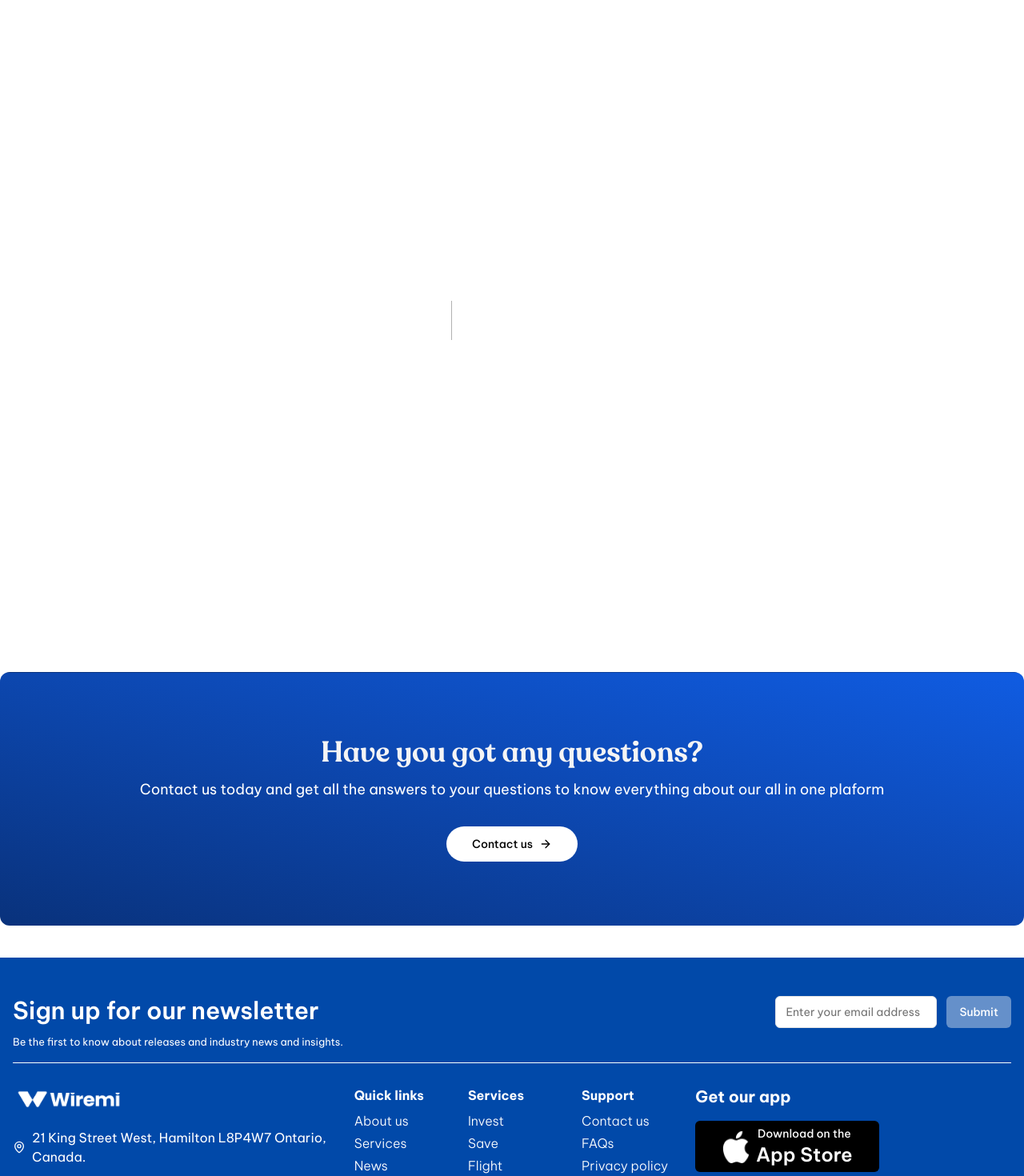
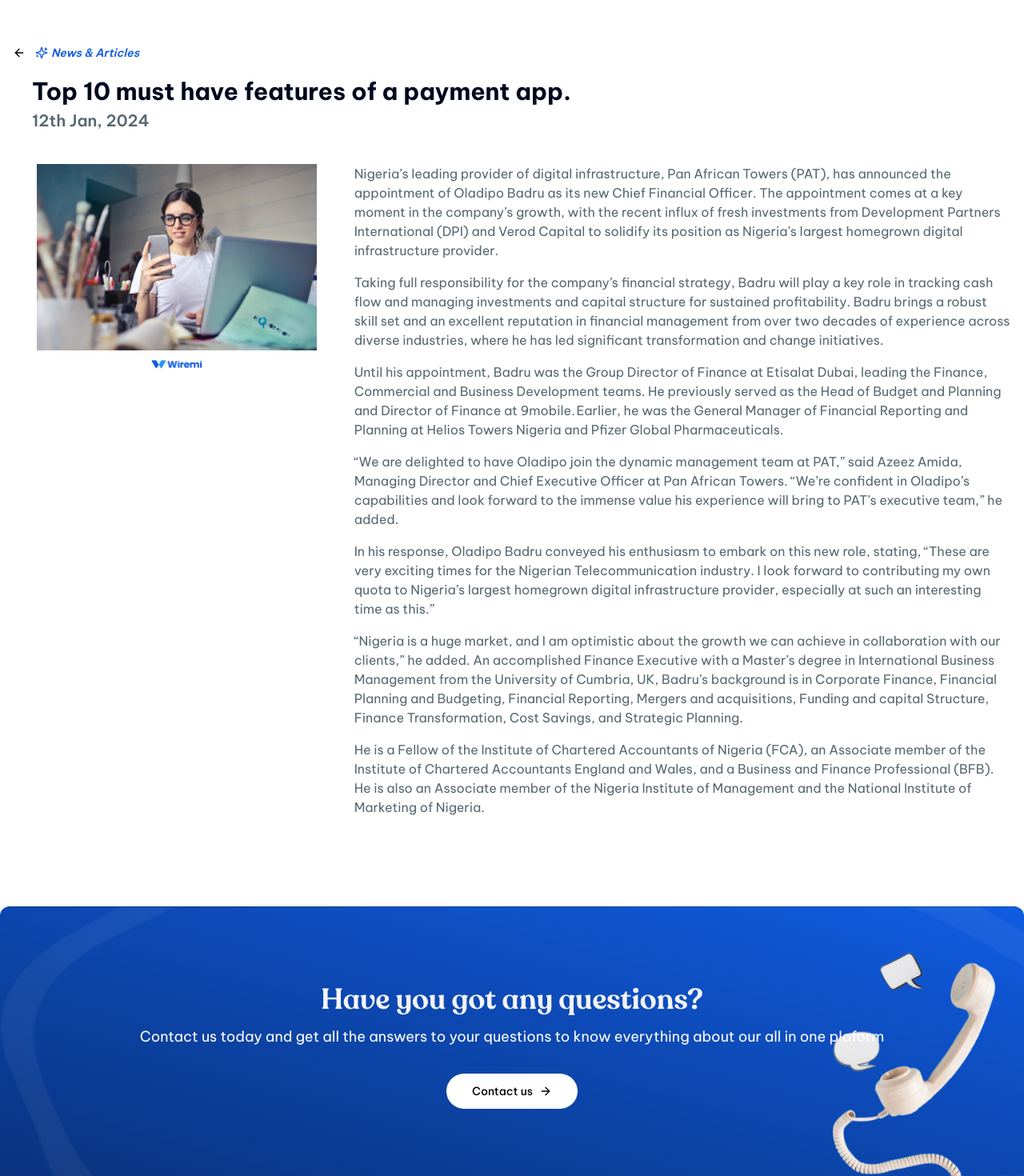
Before and after one commit to adeyemialameen04/wire-mi, a Next.js app: page /news/1 in a window 1280 px wide. Before the commit this address had no page. Shown: the top 1470 px of the page at 80% size. Built offline with nearby package versions, Linux system fonts and the light colour scheme.

Commit message:
feat: fixed cts

```diff
--- a/src/_components/cta.tsx
+++ b/src/_components/cta.tsx
@@ -4,18 +4,34 @@
 
 export default function CTA() {
 	return (
-		<div className="relative container py-20 bg-gradient-to-tr from-[#09327C] to-[#105CE2] border-t border-t-transparent my-10 xl:rounded-xl">
+		<div className="relative container py-24 bg-gradient-to-tr from-[#09327C] to-[#105CE2] border-t border-t-transparent my-10 xl:rounded-xl">
 			<div
 				style={{
 					backgroundImage: "url(/curly-left.png)",
 					backgroundSize: "cover",
+					backgroundPosition: "center",
+					backgroundRepeat: "no-repeat",
+				}}
+				className="absolute bottom-0 top-0 left-0 h-full w-full z-10"
+				data-testid="banner"
+			/>
+			{/* <Image */}
+			{/* 	src={"/telephone.png"} */}
+			{/* 	className="absolute right-0 z-[1] bottom-0" */}
+			{/* 	alt="Telephone Image" */}
+			{/* 	height={420} */}
+			{/* 	width={280} */}
+			{/* /> */}
+			<div
+				style={{
+					backgroundImage: "url(/telephone.png)",
+					backgroundSize: "cover",
 					backgroundPosition: "right",
 					backgroundRepeat: "no-repeat",
 				}}
-				className="absolute inset-0 mix-blend-multiply"
-				data-testid="banner"
+				className="absolute bottom-0 right-0 h-full w-[260px] z-10 hidden md:inline-flex"
 			/>
-			<div className="relative container mx-auto px-6 text-center z-10 flex flex-col">
+			<div className="relative container mx-auto px-4 sm:px-6 text-center z-10 flex flex-col">
 				<h1 className="text-4xl font-semibold text-[#F4F4F5] mb-3 font-recoleta-alt-sb">
 					Have you got any questions?
 				</h1>
--- a/src/app/about-us/_components/core-values.tsx
+++ b/src/app/about-us/_components/core-values.tsx
@@ -8,7 +8,7 @@
 				<SectionHeader className="text-[#105CE2]">
 					Our core values
 				</SectionHeader>
-				<h3 className="uppercase tracking-widest text-5xl bg-gradient-to-r from-[#105CE2] to-[#7E0094] text-transparent bg-clip-text font-recoleta-sb font-bold">
+				<h3 className="uppercase tracking-widest text-3xl md:text-5xl bg-gradient-to-r from-[#105CE2] to-[#7E0094] text-transparent bg-clip-text font-recoleta-sb font-bold">
 					Seamless
 				</h3>
 				<Image
@@ -22,7 +22,7 @@
 						src={"/quote.png"}
 						height={200}
 						width={200}
-						className="absolute z-[1] -top-[1.7rem] left-32"
+						className="absolute z-[1] -top-[1.7rem] left-32 hidden sm:block"
 						alt="Block Quote"
 					/>
 					<div className="sm:pl-8 mb-4">Tagline</div>
--- a/src/app/contact-us/_components/faq.tsx
+++ b/src/app/contact-us/_components/faq.tsx
@@ -66,7 +66,7 @@
 				<Accordion type="single" collapsible className="w-full mt-5">
 					{faqs.map((item) => (
 						<AccordionItem key={item.question} value={item.question}>
-							<AccordionTrigger className="text-[#00091E] font-medium hover:no-underline">
+							<AccordionTrigger className="text-[#00091E] text-left sm:text-center font-medium hover:no-underline">
 								{item.question}
 							</AccordionTrigger>
 							<AccordionContent className="text-[#57686F]">
--- a/src/app/globals.css
+++ b/src/app/globals.css
@@ -34,6 +34,7 @@
     --chart-5: 27 87% 67%;
     --radius: 0.5rem;
   }
+
   .dark {
     --background: 0 0% 3.9%;
     --foreground: 0 0% 98%;
@@ -62,10 +63,15 @@
   }
 }
 
+.news-content-grid {
+  grid-template-columns: 0.5fr 1fr;
+}
+
 @layer base {
   * {
     @apply border-border;
   }
+
   body {
     @apply bg-background text-foreground;
   }
--- /dev/null
+++ b/src/app/news/[id]/page.tsx
@@ -0,0 +1,53 @@
+import SectionHeader from "@/_components/section-header";
+import { news } from "@/data/mock/news";
+import { ArrowLeft } from "lucide-react";
+import Image from "next/image";
+import Link from "next/link";
+
+export default async function NewsDetailPage({
+	params,
+}: { params: { id: string } }) {
+	const newsId = await params.id;
+	const newsItem = news[0];
+
+	return (
+		<div className="container py-14 flex flex-col gap-8 md:gap-10">
+			<div className="flex flex-col gap-4">
+				<div className="flex items-center gap-3">
+					<Link href={"/news"}>
+						<ArrowLeft className="h-4 w-4 text-black" />
+					</Link>
+					<SectionHeader className="text-[#105CE2] text-sm">
+						News & Articles
+					</SectionHeader>
+				</div>
+				<div className="sm:pl-6">
+					<h5 className="text-[#00091E] font-bold text-[30px]">
+						Top 10 must have features of a payment app.
+					</h5>
+					<p className="text-[#57686F] font-semibold text-xl">12th Jan, 2024</p>
+				</div>
+			</div>
+			<div className="gap-4 flex flex-col md:grid news-content-grid">
+				<div className="flex items-center flex-col gap-2 w-full h-full">
+					<Image
+						src={`/${newsItem.poster}`}
+						alt="News Poster image"
+						height={445}
+						width={350}
+						className="object-cover"
+					/>
+					<Image src="/logo-sm.png" height={18} width={70} alt="Wiremi Logo" />
+				</div>
+				<div className="flex flex-col gap-4">
+					{newsItem.content.map((paragraph, index) => (
+						<p key={index} className="text-[#57686F]">
+							{paragraph}
+						</p>
+					))}
+				</div>
+				<div></div>
+			</div>
+		</div>
+	);
+}
--- a/src/app/news/_components/news-and-articles.tsx
+++ b/src/app/news/_components/news-and-articles.tsx
@@ -31,7 +31,7 @@
 								alt="News image"
 								className="object-cover"
 							/>
-							<div className="absolute bottom-0 py-5 px-7 flex flex-col">
+							<div className="absolute right-0 left-0 bottom-0 py-5 px-7 flex flex-col border-t border-t-[#FFFFFF33] backdrop-blur supports-[backdrop-filter]:bg-[#00000000]">
 								<Image
 									src="/logo-sm.png"
 									height={18}
--- a/src/data/mock/news.ts
+++ b/src/data/mock/news.ts
@@ -5,5 +5,17 @@
 	id: "1",
 	createdAt: "17th Jan, 2022",
 	poster: "news1.jpg",
+	content: [
+		`Nigeria’s leading provider of digital infrastructure, Pan African Towers (PAT), has announced the appointment of Oladipo Badru as its new Chief Financial Officer.
+The appointment comes at a key moment in the company’s growth, with the recent influx of fresh investments from Development Partners International (DPI) and Verod Capital to solidify its position as Nigeria’s largest homegrown digital infrastructure provider.`,
+		`Taking full responsibility for the company’s financial strategy, Badru will play a key role in tracking cash flow and managing investments and capital structure for sustained profitability.
+Badru brings a robust skill set and an excellent reputation in financial management from over two decades of experience across diverse industries, where he has led significant transformation and change initiatives.`,
+		`Until his appointment, Badru was the Group Director of Finance at Etisalat Dubai, leading the Finance, Commercial and Business Development teams. He previously served as the Head of Budget and Planning and Director of Finance at 9mobile. Earlier, he was the General Manager of Financial Reporting and Planning at Helios Towers Nigeria and Pfizer Global Pharmaceuticals.`,
+		`“We are delighted to have Oladipo join the dynamic management team at PAT,” said Azeez Amida, Managing Director and Chief Executive Officer at Pan African Towers. “We’re confident in Oladipo’s capabilities and look forward to the immense value his experience will bring to PAT’s executive team,” he added.`,
+		`In his response, Oladipo Badru conveyed his enthusiasm to embark on this new role, stating, “These are very exciting times for the Nigerian Telecommunication industry. I look forward to contributing my own quota to Nigeria’s largest homegrown digital infrastructure provider, especially at such an interesting time as this.”`,
+		`“Nigeria is a huge market, and I am optimistic about the growth we can achieve in collaboration with our clients,” he added.
+An accomplished Finance Executive with a Master’s degree in International Business Management from the University of Cumbria, UK, Badru’s background is in Corporate Finance, Financial Planning and Budgeting, Financial Reporting, Mergers and acquisitions, Funding and capital Structure, Finance Transformation, Cost Savings, and Strategic Planning.`,
+		`He is a Fellow of the Institute of Chartered Accountants of Nigeria (FCA), an Associate member of the Institute of Chartered Accountants England and Wales, and a Business and Finance Professional (BFB). He is also an Associate member of the Nigeria Institute of Management and the National Institute of Marketing of Nigeria.`,
+	],
 };
 export const news = [news1, news1, news1, news1];
```
Also changed, not shown: public/telephone.png (added).
